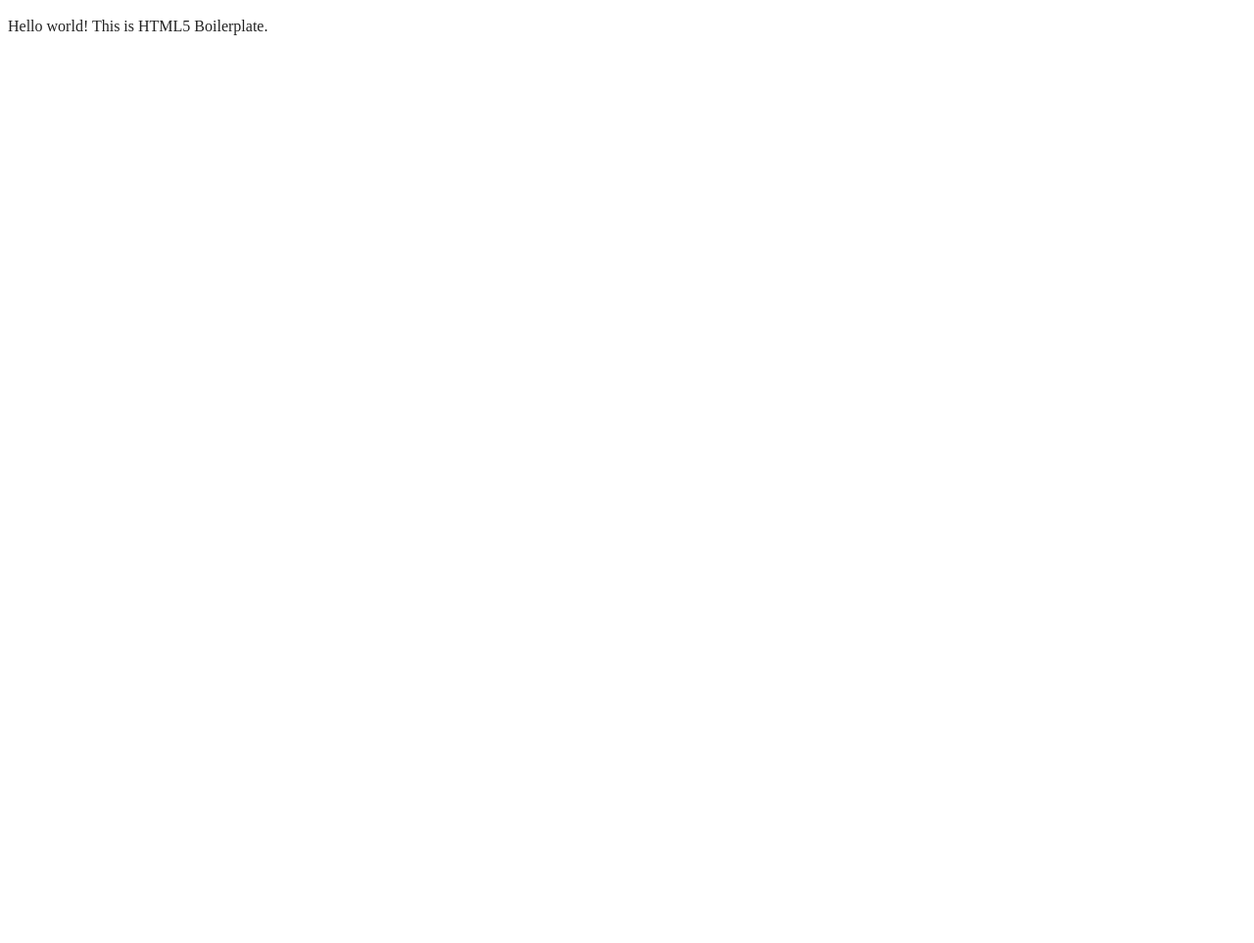
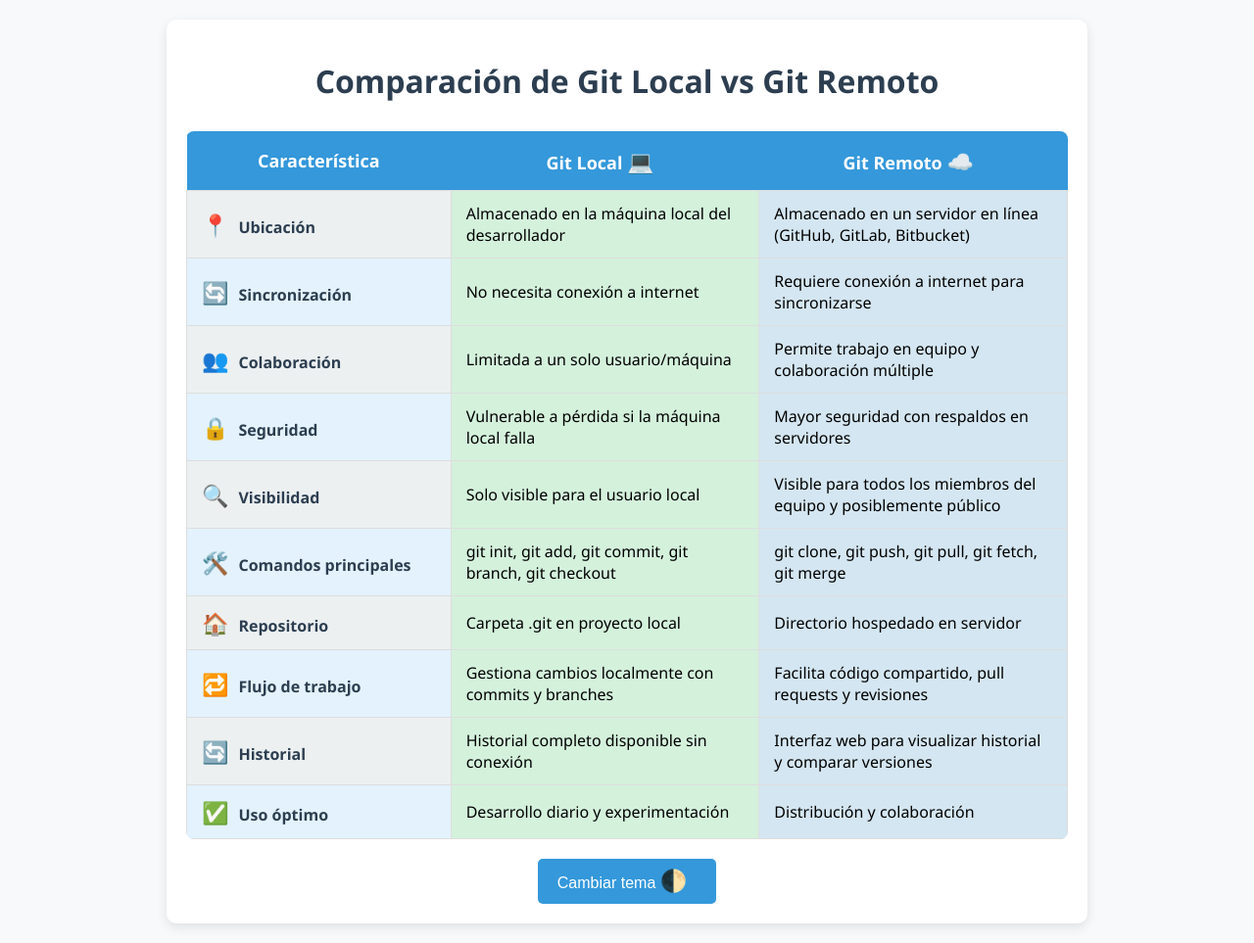
Before and after one commit to MayerlyPanteves/GA7-220501096-AA1-EV05, a website built with webpack: page index.html in a window 1280 px wide. Shown: the whole page at 98% size. Before the commit the page ends 800 px from the top, so only its background shows below. Built offline with nearby package versions, Linux system fonts and the light colour scheme.

Commit message:
Realizando cambios

```diff
--- a/index.html
+++ b/index.html
@@ -1,33 +1,213 @@
-<!doctype html>
-<html class="no-js" lang="">
+<!DOCTYPE html>
+<html lang="es">
+<head>
+  <meta charset="UTF-8">
+  <meta name="viewport" content="width=device-width, initial-scale=1.0">
+  <title>Git Local vs Git Remoto</title>
+  <style>
+    body {
+      font-family: 'Segoe UI', Tahoma, Geneva, Verdana, sans-serif;
+      background-color: #f8f9fa;
+      margin: 0;
+      padding: 20px;
+    }
+    .container {
+      max-width: 900px;
+      margin: 0 auto;
+      background-color: white;
+      border-radius: 10px;
+      box-shadow: 0 4px 12px rgba(0, 0, 0, 0.1);
+      padding: 20px;
+    }
+    h1 {
+      text-align: center;
+      color: #2c3e50;
+      margin-bottom: 30px;
+    }
+    .comparison-table {
+      width: 100%;
+      border-collapse: collapse;
+      border-radius: 8px;
+      overflow: hidden;
+    }
+    .comparison-table th {
+      background-color: #3498db;
+      color: white;
+      padding: 15px;
+      text-align: center;
+      font-size: 18px;
+    }
+    .comparison-table tr:nth-child(odd) {
+      background-color: #ecf0f1;
+    }
+    .comparison-table tr:nth-child(even) {
+      background-color: #e3f2fd;
+    }
+    .comparison-table td {
+      padding: 12px 15px;
+      border: 1px solid #ddd;
+    }
+    .local {
+      background-color: #d4f1dc !important;
+    }
+    .remote {
+      background-color: #d4e6f1 !important;
+    }
+    .feature {
+      font-weight: bold;
+      color: #2c3e50;
+    }
+    .emoji {
+      font-size: 22px;
+      margin-right: 10px;
+    }
+    .hover-effect tr:hover {
+      background-color: #d1f0ff !important;
+      transform: scale(1.01);
+      transition: all 0.2s ease;
+    }
+    .button-container {
+      text-align: center;
+      margin-top: 20px;
+    }
+    .theme-button {
+      background-color: #3498db;
+      color: white;
+      border: none;
+      padding: 10px 20px;
+      border-radius: 5px;
+      cursor: pointer;
+      font-size: 16px;
+      margin: 0 10px;
+      transition: all 0.3s ease;
+    }
+    .theme-button:hover {
+      background-color: #2980b9;
+      transform: scale(1.05);
+    }
+    .dark-theme {
+      background-color: #2c3e50;
+      color: #ecf0f1;
+    }
+    .dark-theme .container {
+      background-color: #34495e;
+      box-shadow: 0 4px 12px rgba(0, 0, 0, 0.3);
+    }
+    .dark-theme h1 {
+      color: #ecf0f1;
+    }
+    .dark-theme .comparison-table th {
+      background-color: #2980b9;
+    }
+    .dark-theme .comparison-table tr:nth-child(odd) {
+      background-color: #4a6278;
+    }
+    .dark-theme .comparison-table tr:nth-child(even) {
+      background-color: #3d5166;
+    }
+    .dark-theme .local {
+      background-color: #2a7f55 !important;
+    }
+    .dark-theme .remote {
+      background-color: #2a638f !important;
+    }
+    .dark-theme .feature {
+      color: #ecf0f1;
+    }
+    .dark-theme .hover-effect tr:hover {
+      background-color: #1e5378 !important;
+    }
+  </style>
+</head>
+<body>
+<div class="container">
+  <h1>Comparación de Git Local vs Git Remoto</h1>
 
-<head>
-  <meta charset="utf-8">
-  <meta name="viewport" content="width=device-width, initial-scale=1">
-  <title></title>
-  <link rel="stylesheet" href="css/style.css">
-  <meta name="description" content="">
+  <table class="comparison-table hover-effect">
+    <thead>
+    <tr>
+      <th style="width: 30%;">Característica</th>
+      <th style="width: 35%;">Git Local <span class="emoji">💻</span></th>
+      <th style="width: 35%;">Git Remoto <span class="emoji">☁️</span></th>
+    </tr>
+    </thead>
+    <tbody>
+    <tr>
+      <td class="feature"><span class="emoji">📍</span>Ubicación</td>
+      <td class="local">Almacenado en la máquina local del desarrollador</td>
+      <td class="remote">Almacenado en un servidor en línea (GitHub, GitLab, Bitbucket)</td>
+    </tr>
+    <tr>
+      <td class="feature"><span class="emoji">🔄</span>Sincronización</td>
+      <td class="local">No necesita conexión a internet</td>
+      <td class="remote">Requiere conexión a internet para sincronizarse</td>
+    </tr>
+    <tr>
+      <td class="feature"><span class="emoji">👥</span>Colaboración</td>
+      <td class="local">Limitada a un solo usuario/máquina</td>
+      <td class="remote">Permite trabajo en equipo y colaboración múltiple</td>
+    </tr>
+    <tr>
+      <td class="feature"><span class="emoji">🔒</span>Seguridad</td>
+      <td class="local">Vulnerable a pérdida si la máquina local falla</td>
+      <td class="remote">Mayor seguridad con respaldos en servidores</td>
+    </tr>
+    <tr>
+      <td class="feature"><span class="emoji">🔍</span>Visibilidad</td>
+      <td class="local">Solo visible para el usuario local</td>
+      <td class="remote">Visible para todos los miembros del equipo y posiblemente público</td>
+    </tr>
+    <tr>
+      <td class="feature"><span class="emoji">🛠️</span>Comandos principales</td>
+      <td class="local">git init, git add, git commit, git branch, git checkout</td>
+      <td class="remote">git clone, git push, git pull, git fetch, git merge</td>
+    </tr>
+    <tr>
+      <td class="feature"><span class="emoji">🏠</span>Repositorio</td>
+      <td class="local">Carpeta .git en proyecto local</td>
+      <td class="remote">Directorio hospedado en servidor</td>
+    </tr>
+    <tr>
+      <td class="feature"><span class="emoji">🔁</span>Flujo de trabajo</td>
+      <td class="local">Gestiona cambios localmente con commits y branches</td>
+      <td class="remote">Facilita código compartido, pull requests y revisiones</td>
+    </tr>
+    <tr>
+      <td class="feature"><span class="emoji">🔄</span>Historial</td>
+      <td class="local">Historial completo disponible sin conexión</td>
+      <td class="remote">Interfaz web para visualizar historial y comparar versiones</td>
+    </tr>
+    <tr>
+      <td class="feature"><span class="emoji">✅</span>Uso óptimo</td>
+      <td class="local">Desarrollo diario y experimentación</td>
+      <td class="remote">Distribución y colaboración</td>
+    </tr>
+    </tbody>
+  </table>
 
-  <meta property="og:title" content="">
-  <meta property="og:type" content="">
-  <meta property="og:url" content="">
-  <meta property="og:image" content="">
-  <meta property="og:image:alt" content="">
+  <div class="button-container">
+    <button id="theme-toggle" class="theme-button">Cambiar tema <span class="emoji">🌓</span></button>
+  </div>
+</div>
 
-  <link rel="icon" href="/favicon.ico" sizes="any">
-  <link rel="icon" href="/icon.svg" type="image/svg+xml">
-  <link rel="apple-touch-icon" href="icon.png">
+<script>
+  document.getElementById('theme-toggle').addEventListener('click', function() {
+    document.body.classList.toggle('dark-theme');
 
-  <link rel="manifest" href="site.webmanifest">
-  <meta name="theme-color" content="#fafafa">
-</head>
+    if (document.body.classList.contains('dark-theme')) {
+      this.innerHTML = 'Tema claro <span class="emoji">☀️</span>';
+    } else {
+      this.innerHTML = 'Tema oscuro <span class="emoji">🌓</span>';
+    }
+  });
 
-<body>
-
-  <!-- Add your site or application content here -->
-  <p>Hello world! This is HTML5 Boilerplate.</p>
-  <script src="js/app.js"></script>
-
+  // Añadir efectos a las filas de la tabla
+  const rows = document.querySelectorAll('.comparison-table tbody tr');
+  rows.forEach(row => {
+    row.addEventListener('click', function() {
+      this.style.fontWeight = this.style.fontWeight === 'bold' ? 'normal' : 'bold';
+    });
+  });
+</script>
 </body>
-
 </html>
```
